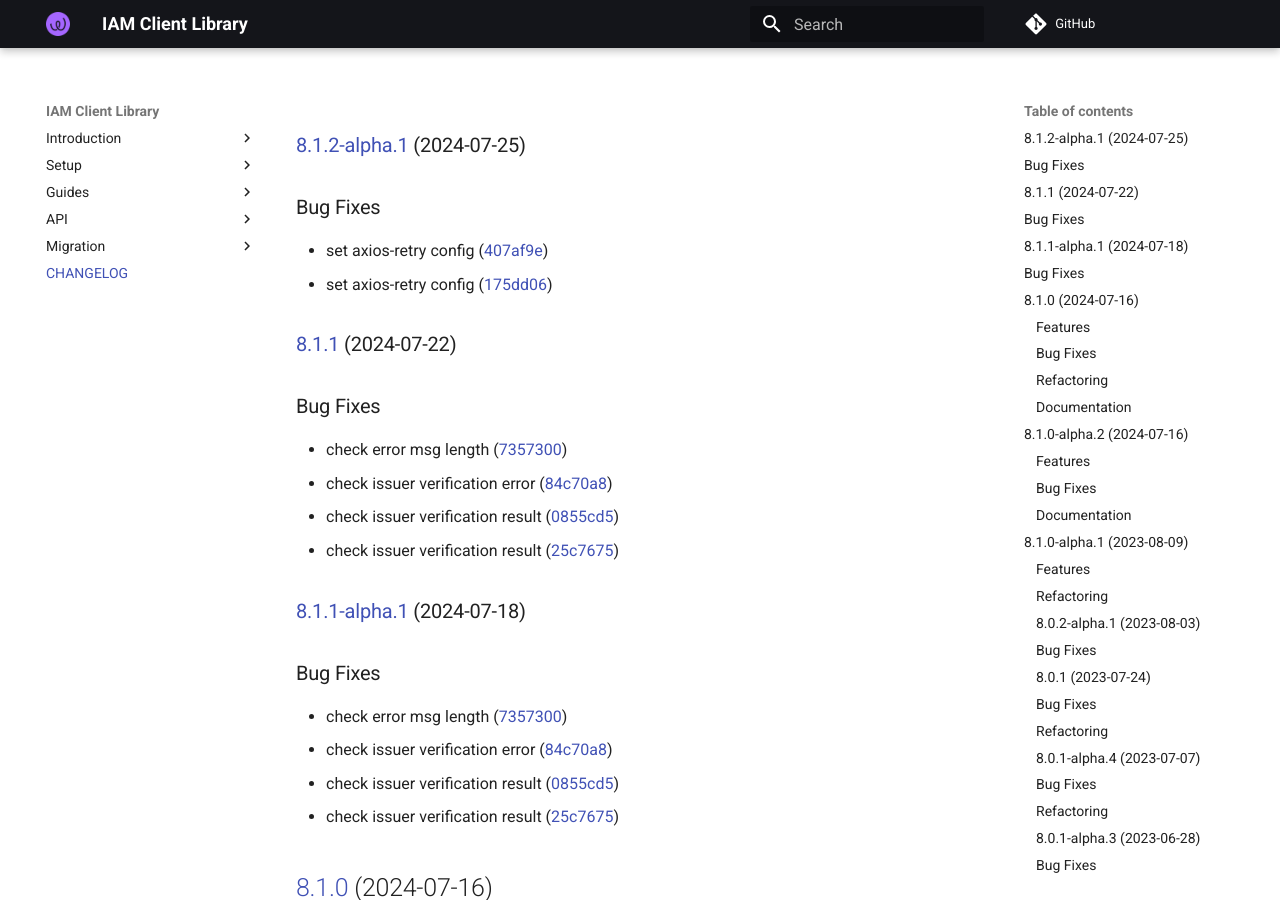
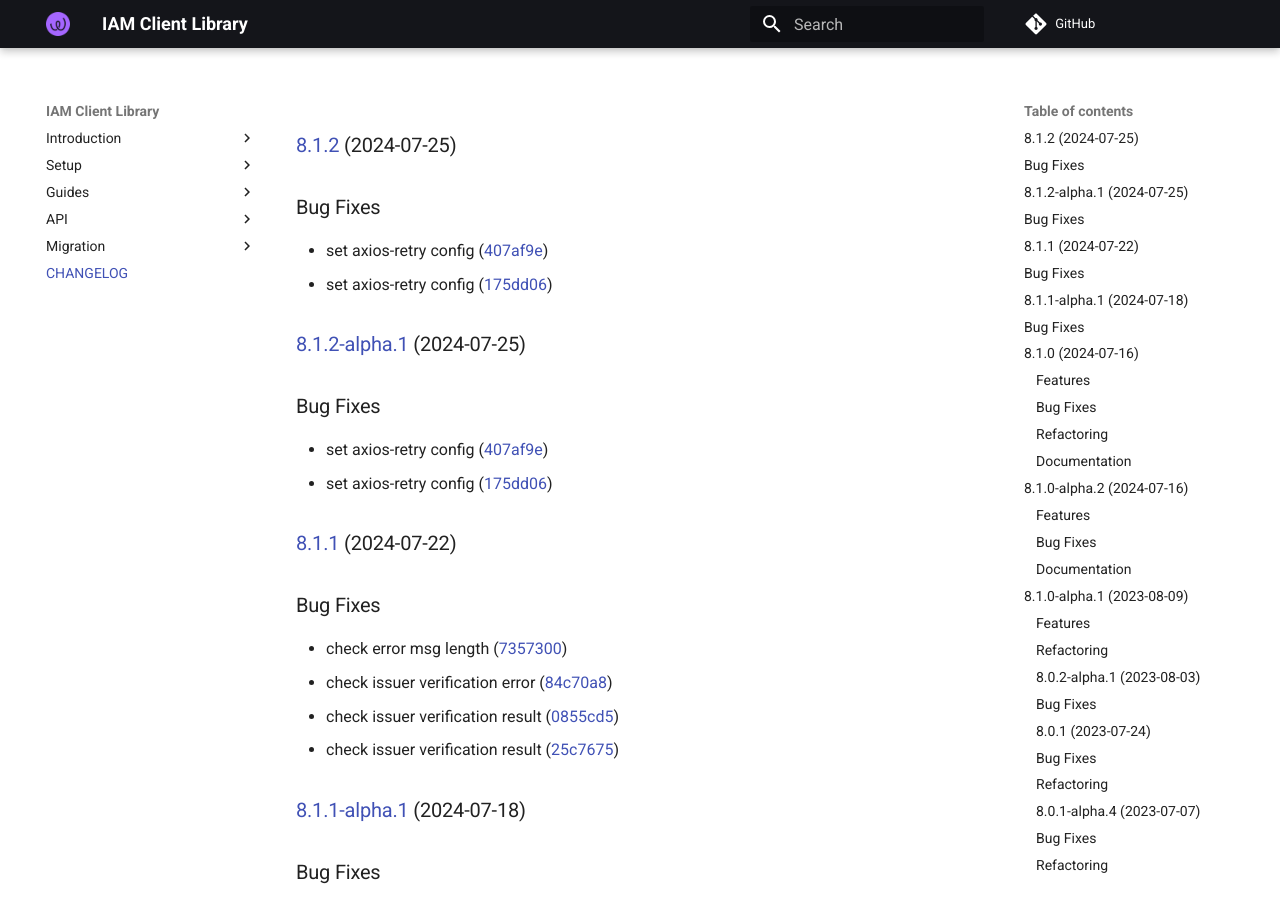
Before and after one commit to energywebfoundation/iam-client-lib, an MkDocs documentation site: the page built from docs/CHANGELOG.md, in a window 1280 px wide and 900 px high. Built offline with MkDocs 1.6.1 and Material for MkDocs 9.7.7, drawn with Linux system fonts in a browser that asks for light colours; comment, search, counter and statistics services are not loaded.

Commit message:
chore(release): 8.1.2 [skip ci]

```diff
--- a/docs/CHANGELOG.md
+++ b/docs/CHANGELOG.md
@@ -1,3 +1,11 @@
+### [8.1.2](https://github.com/energywebfoundation/iam-client-lib/compare/v8.1.1...v8.1.2) (2024-07-25)
+
+
+### Bug Fixes
+
+* set axios-retry config ([407af9e](https://github.com/energywebfoundation/iam-client-lib/commit/407af9eb6ed11989e2b67c989997f13af5f069d0))
+* set axios-retry config ([175dd06](https://github.com/energywebfoundation/iam-client-lib/commit/175dd0652b9bafc44413b92debcee4627d744446))
+
 ### [8.1.2-alpha.1](https://github.com/energywebfoundation/iam-client-lib/compare/v8.1.1...v8.1.2-alpha.1) (2024-07-25)
 
 
--- a/package.json
+++ b/package.json
@@ -1,6 +1,6 @@
 {
   "name": "iam-client-lib",
-  "version": "8.1.2-alpha.1",
+  "version": "8.1.2",
   "description": "Library for Decentralized Identity and Access Management",
   "main": "lib/index.js",
   "module": "lib.esm/index.js",
```
